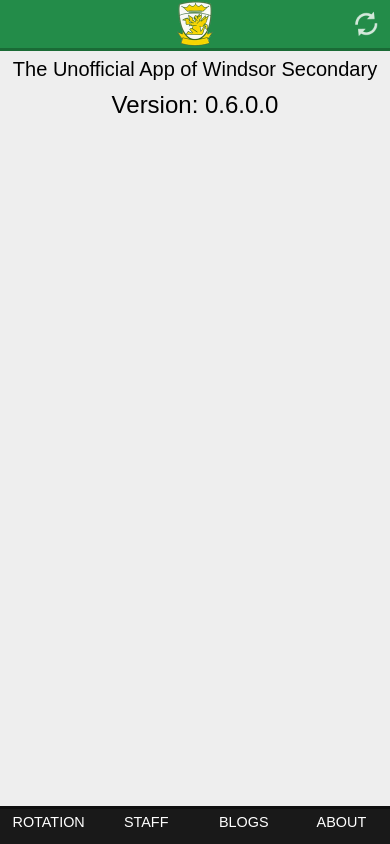
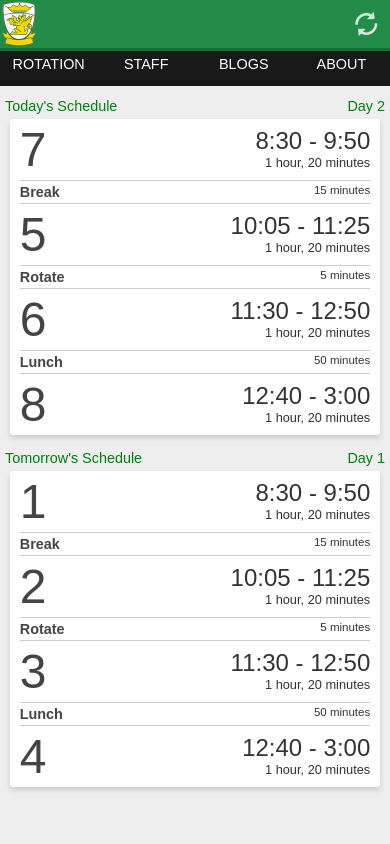
Before and after one commit to cbolton97/Neon, a plain HTML site: page www/index.html in a window 390 px wide. Drawn offline with Linux system fonts and the light colour scheme; some packages are replaced by stand-ins of ours; a web font is replaced by a local one.

Commit message:
Reverted navbar.

```diff
--- a/www/core/logic/db/rotation.json
+++ b/www/core/logic/db/rotation.json
@@ -17,6 +17,11 @@
 		"date":"December 24, 2013",
 		"structure":"normal",
 		"order":"1"
+	},
+	{
+		"date":"December 25, 2013",
+		"structure":"normal",
+		"order":"5"
 	}
 
 ]}
--- a/www/core/logic/js/scripts/init.js
+++ b/www/core/logic/js/scripts/init.js
@@ -1,7 +1,7 @@
 console.log("Hey, Neon! Let's get started.");
 
 //kick off
-loadPage('about', 'startup');
+loadPage('rotation', 'startup');
 
 
 //init phonegap
--- a/www/core/styling/css/main.css
+++ b/www/core/styling/css/main.css
@@ -33,8 +33,8 @@
 }
 .header-logo{
     position:absolute;
-    left:50%;
-    margin:1px auto 1px -19px;
+    left:0;
+    margin:1px auto 1px 0;
     width:38px;
     height:45px;
     background:url('../images/LogoHeader-fixed.png');
@@ -61,15 +61,13 @@
 }
 
 #wrapper-nav{
-    position:fixed;
 	margin:0;
 	padding:0;
 	left:0;
-    bottom:0;
 	width:100%;
 	height:35px;
 	background:#191919;
-    border-top:3px solid rgba(0,0,0,0.4);
+
 }
 #wrapper-nav ul{
 	margin:0;
@@ -98,7 +96,7 @@
 }
 #content-container{
 	margin:0;
-	padding:3em 0 20px 0;
+	padding:5.2em 0 20px 0;
 
 }
 .content-header {
--- a/www/index.html
+++ b/www/index.html
@@ -25,7 +25,14 @@
                         <div class="clear"></div>
                     </div>
                     <!-- global nav -->
-
+                    <div id="wrapper-nav">
+                        <ul>
+                            <a href="rotation"><li>Rotation</li></a>
+                            <a href="staff"><li>Staff</li></a>
+                            <a href="blogs"><li>Blogs</li></a>
+                            <a href="about"><li>About</li></a>
+                        </ul>
+                    </div>
                 </div>
                 <!-- 'pages' are created here -->
 
@@ -90,14 +97,7 @@
                     </div>
 
                 </div>
-                <div id="wrapper-nav">
-                    <ul>
-                        <a href="rotation"><li>Rotation</li></a>
-                        <a href="staff"><li>Staff</li></a>
-                        <a href="blogs"><li>Blogs</li></a>
-                        <a href="about"><li>About</li></a>
-                    </ul>
-                </div>
+
             </div>
         </div>
         <!-- maybe in the future I should condense this list... -->
```
